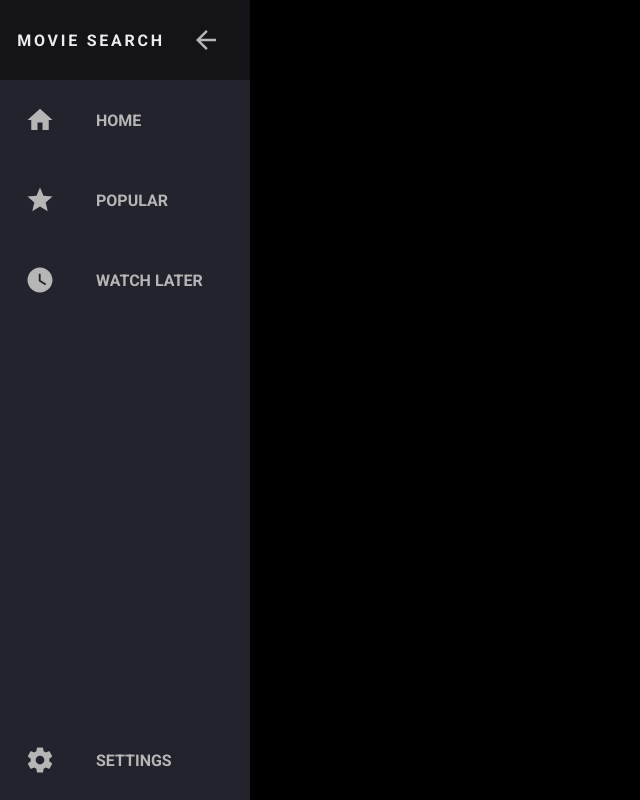
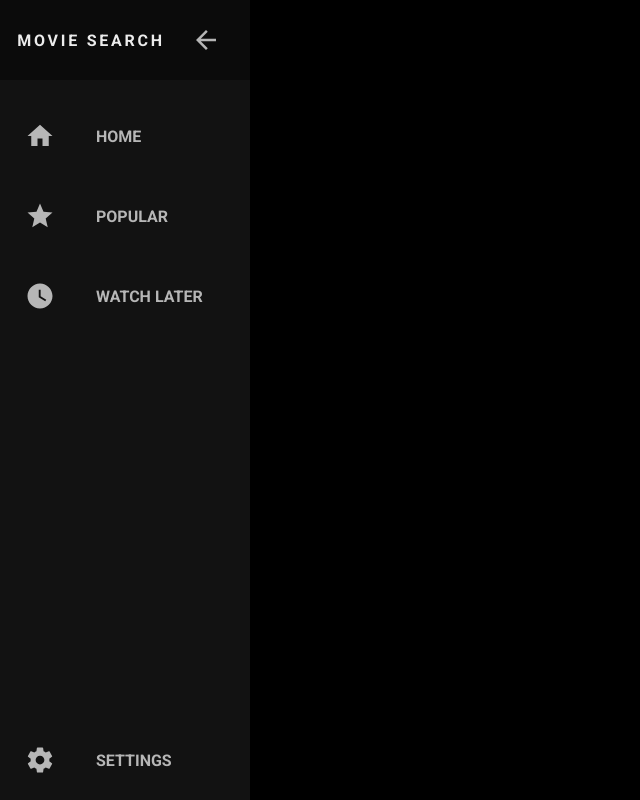
Before and after one commit to jrohlandt/demo--movie-search, a React (Create React App) app: page / in a window 1280 px wide. Shown: the whole page, without its empty margins (0-640 px from the left). Built offline with nearby package versions, Linux system fonts and the light colour scheme.

Commit message:
use darker colors for navbar and only apply nav-link-active on link when navbar is in hover state.

```diff
--- a/src/sass/MainNav.scss
+++ b/src/sass/MainNav.scss
@@ -22,7 +22,7 @@
 
 .navbar {
   position: fixed;
-  background-color: var(--bg-primary);
+  background-color: $grey-dark;
   transition: width 200ms ease;
   z-index: 100;
 }
@@ -43,10 +43,10 @@
   width: 100%;
   font-weight: bold;
   text-transform: uppercase;
-  margin-botton: 1rem;
+  margin-bottom: 1rem;
   text-align: center;
   color: var(--text-secondary);
-  background-color: var(--bg-secondary);
+  background-color: $grey-darker;
   letter-spacing: 0.3ch;
 }
 
@@ -84,9 +84,9 @@
 }
 
 .nav-link:hover,
-.nav-link-active {
+.navbar:hover .nav-link-active {
   color: var(--text-secondary);
-  background-color: var(--bg-secondary);
+  background-color: $grey-darker;
 }
 .nav-link:hover svg,
 .nav-link-active svg {
```
